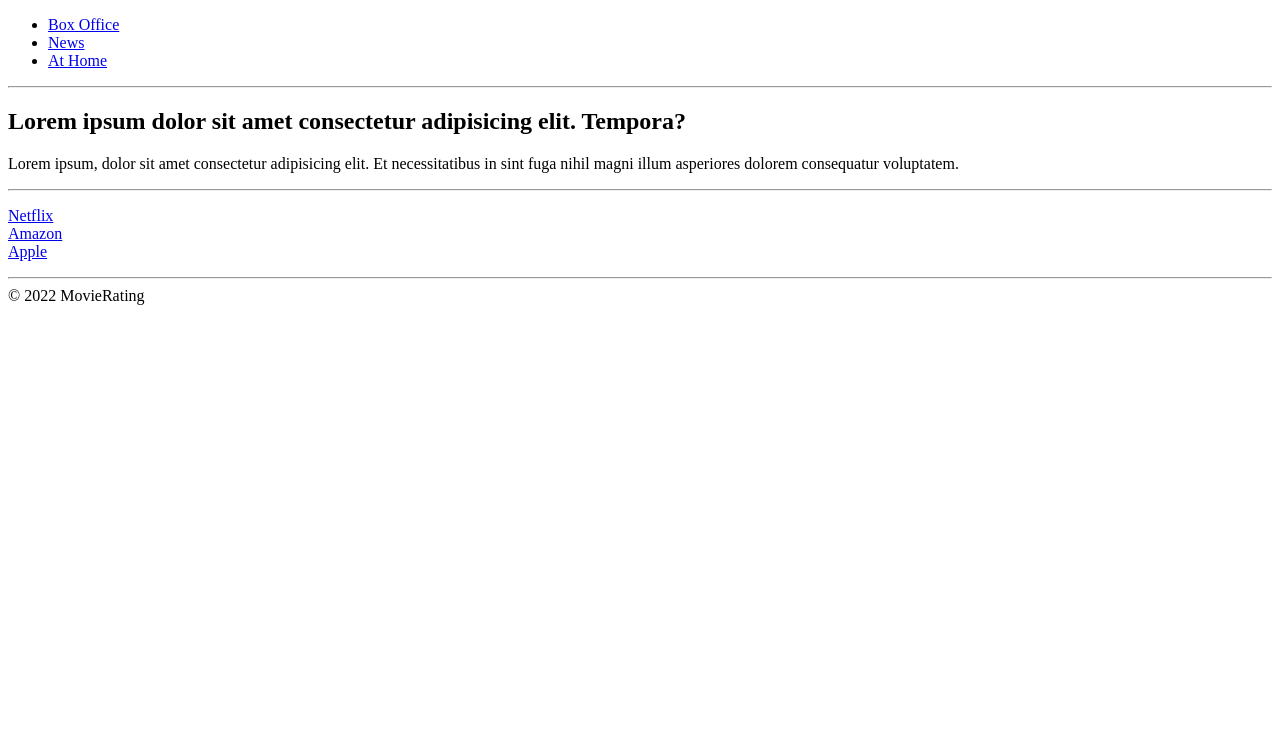
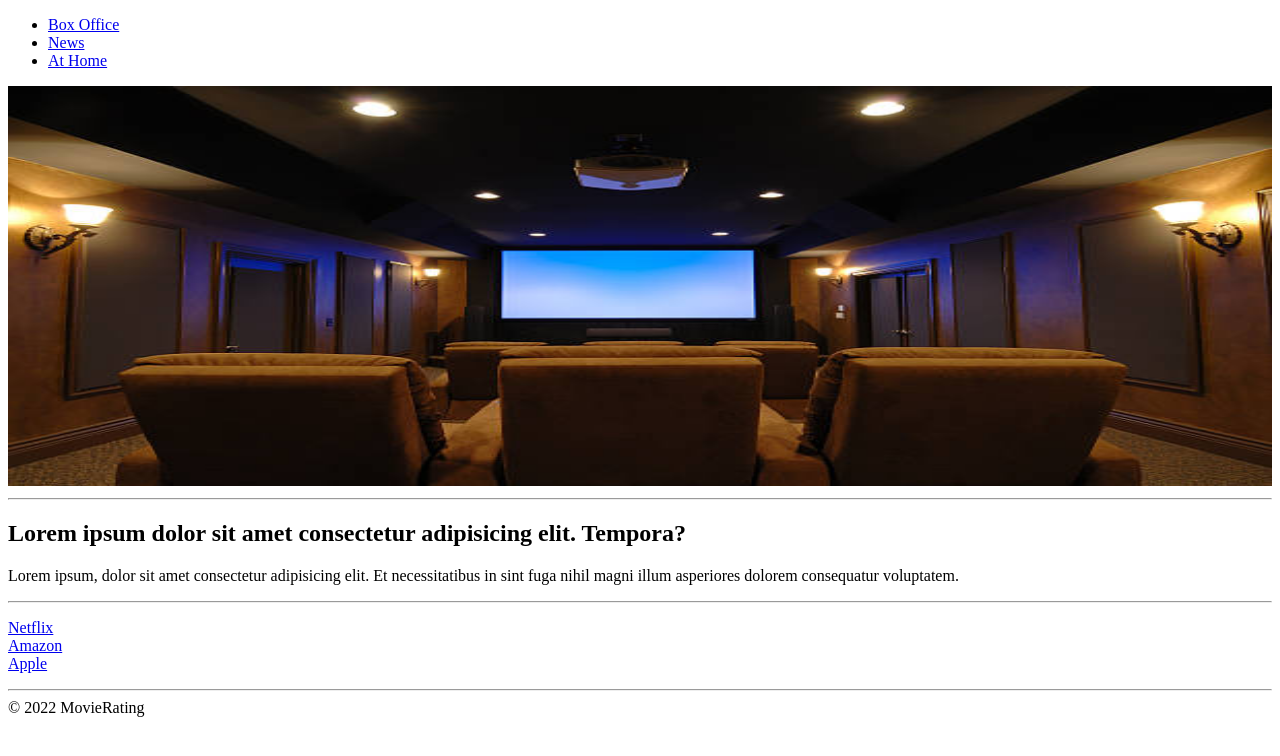
Before and after one commit to hrakad/Movie-Review, a plain HTML site: page atHome.html in a window 1280 px wide. Drawn offline with Linux system fonts and the light colour scheme.

Commit message:
Add picture to atHome file

```diff
--- a/atHome.html
+++ b/atHome.html
@@ -18,7 +18,7 @@
 
       </ul>
     </nav>
-
+    <img src="assets/images/AtHome.jpeg" alt="" width="100%" height="400">
   </header>
   <hr>
   <main>
```
Also changed, not shown: assets/images/AtHome.jpeg (added).
